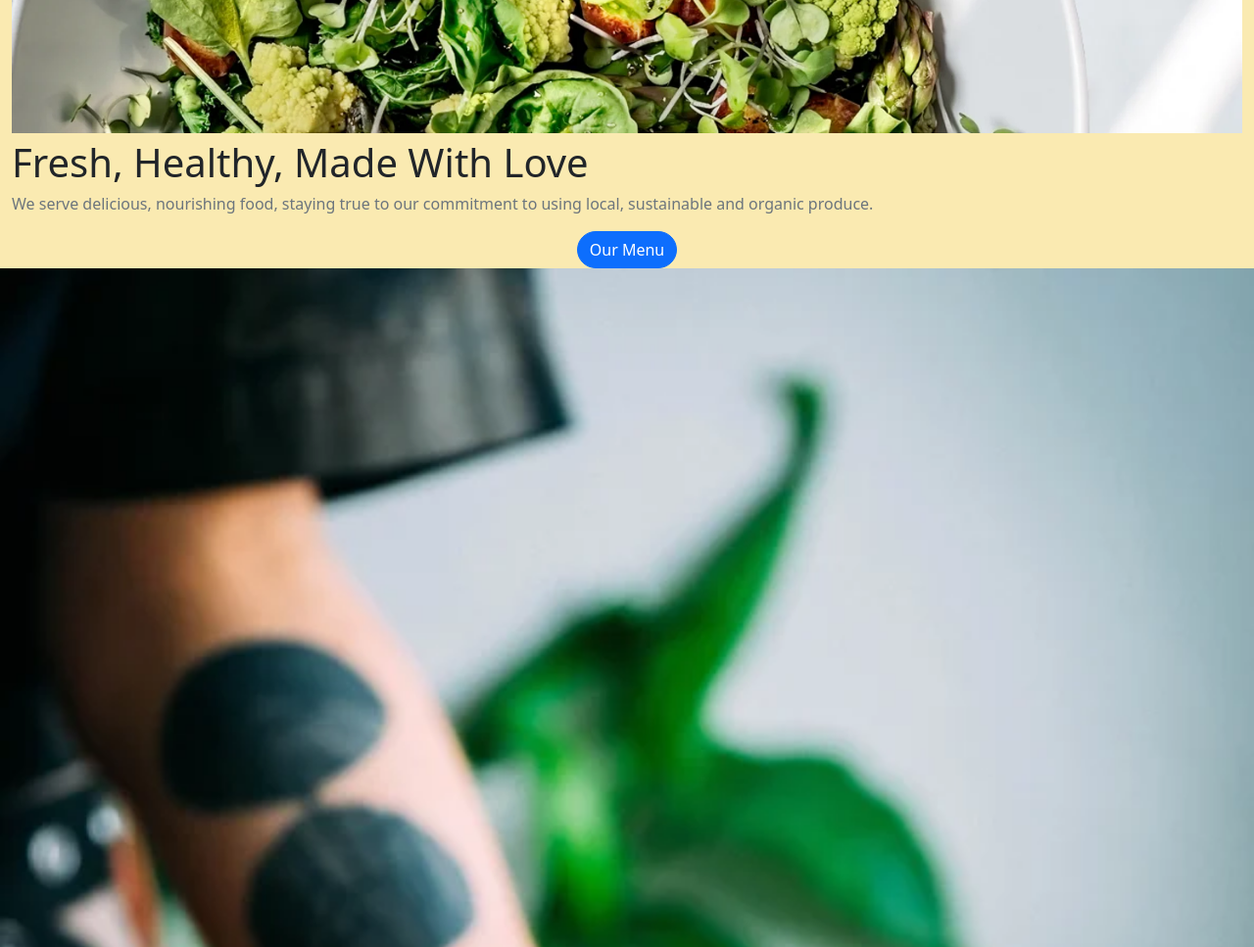
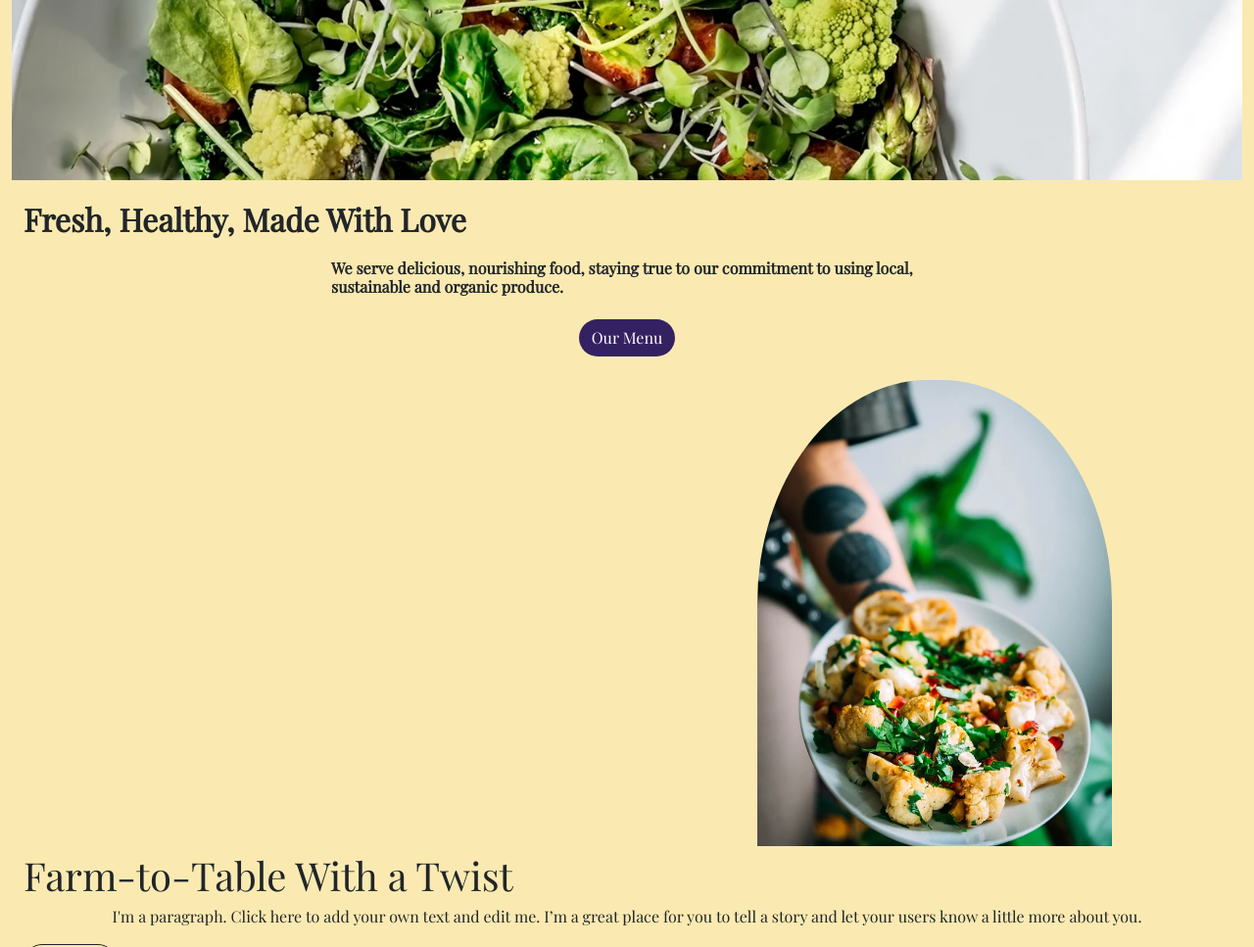
Before and after one commit to LauraSanchezLucas/lsl-geekshubs-proyecto-restaurante, a plain HTML site: page index.html in a window 1280 px wide. Shown: the part 620-1587 px from the top of the page at 98% size. Drawn offline with nearby package versions, Linux system fonts and the light colour scheme.

Commit message:
Pag. index estilo contenedor 1,2 y3

```diff
--- a/css/style.css
+++ b/css/style.css
@@ -2,7 +2,28 @@
     background-color: #FAEAB1;
     margin: 0;
     padding: 0;
+    font-family: 'Playfair Display', serif;
 }
+.tittle{
+    font-size: 2em;
+    font-weight: bold;
+}
+h6{
+    font-weight: bold;
+}
+.our-menu{
+    background-color: #342162;
+}
+
+.picture1{
+    border-top-left-radius: 48%;
+    border-top-right-radius: 48%;
+    height:100%;
+    width: 60%;
+}
+
+
+
 .box1{
     background-color: rgb(107, 142, 35);
 }
--- a/index.html
+++ b/index.html
@@ -8,27 +8,31 @@
     <link href="https://cdn.jsdelivr.net/npm/bootstrap@5.3.0-alpha1/dist/css/bootstrap.min.css" rel="stylesheet" integrity="sha384-GLhlTQ8iRABdZLl6O3oVMWSktQOp6b7In1Zl3/Jr59b6EGGoI1aFkw7cmDA6j6gD" crossorigin="anonymous">
     <link rel="stylesheet" href="https://cdn.jsdelivr.net/npm/bootstrap-icons@1.10.3/font/bootstrap-icons.css">
     <link rel="stylesheet" href="./css/style.css">
+    <link href="https://fonts.googleapis.com/css?family=Lobster" rel="stylesheet" type="text/css">
+    <link rel="preconnect" href="https://fonts.googleapis.com">
+    <link rel="preconnect" href="https://fonts.gstatic.com" crossorigin>
+    <link href="https://fonts.googleapis.com/css2?family=Playfair+Display&display=swap" rel="stylesheet">
 </head>
 <body>
     <!-- Navbar -->
   <nav class="navbar navbar-expand-sm">
     <div class="container-fluid">
-      <a class="navbar-brand ms-3" href="./index.html"><img src="./assets/logo1.png" alt="mint" width="60" height="60"></a>
+      <a class="navbar-brand ms-3" href="./index.html"><img src="./assets/logo1.png" alt="mint" width="100" height="100"></a>
       <!-- toggle from 576px -->
-      <button class="navbar-toggler " type="button" data-bs-toggle="collapse" data-bs-target="#navbarNav" aria-controls="navbarNav" aria-expanded="false" aria-label="Toggle navigation">
+      <button class="navbar-toggler" type="button" data-bs-toggle="collapse" data-bs-target="#navbarNav" aria-controls="navbarNav" aria-expanded="false" aria-label="Toggle navigation">
         <span class="navbar-toggler-icon"></span>
       </button>
       <!-- menu-sup -->
       <div class="collapse navbar-collapse col-lg-4" id="navbarNav">
         <ul class="navbar-nav ms-auto">
           <li class="nav-item">
-            <a class="nav-link active" aria-current="page" href="./pages/menu.html">Menu</a>
+            <a class="nav-link active d-flex justify-content-center fs-5" aria-current="page" href="./pages/menu.html">Menu</a>
           </li>
           <li class="nav-item">
-            <a class="nav-link active" href="./pages/ourstory.html">Our story</a>
+            <a class="nav-link active d-flex justify-content-center fs-5" href="./pages/ourstory.html">Our story</a>
           </li>
           <li class="nav-item">
-            <a class="nav-link active" href="./pages/book.html">Book a table</a>
+            <a class="nav-link active d-flex justify-content-center fs-5" href="./pages/book.htm">Book a table</a>
           </li>
         </ul>
       </div>
@@ -36,25 +40,40 @@
   </nav>
     <!-- contenedor 1 -->
     <div class="container-fluid">
+        <div class="row justify-content-center align-items-center mt-2 mb-3">
+        <img src="./assets/homefood.png" class="img-fluid"  alt="#">
+    </div>
+    <!-- contenedor 2 -->
+    <div class="container-fluid">
         <div class="row justify-content-center align-items-center">
-        <div><img src="./assets/homefood.png" class="img-fluid"  alt="#"></div>
-        <div class="col-8 col-sm-12 col-lg-12 fs-1 d-flex">Fresh, Healthy, Made With Love</div>
+            <div class="col-9 col-sm-12 col-lg-12"><p class="tittle">Fresh, Healthy, Made With Love</div>
         </div>
     </div>
-
   <!-- contenedor 2 -->
   <div class="container-fluid">
     <div class="row justify-content-center align-items-center">
-      <p class="text-secondary">We serve delicious, nourishing food, staying true to our commitment to using local, sustainable and organic produce.</p>
+      <h6 class="col-9 col-sm-6 col-lg-6 mb-4">We serve delicious, nourishing food, staying true to our commitment to using local, sustainable and organic produce.</h6>
     </div>
   </div>
-  <div class="d-flex justify-content-center align-items-center">
-    <button type="button" class="btn btn-primary rounded-pill"><a class="text-white text-decoration-none" href="./pages/menu.html" >Our Menu</a></button>
+  <!-- botton menu -->
+  <div class="d-flex justify-content-center align-items-center mb-4">
+    <button type="button" class="btn rounded-pill our-menu"><a class="text-white text-decoration-none" href="./pages/menu.html" >Our Menu</a></button>
   </div>
   <!-- contenedor 3 -->
+  <div class="container-fluid text-center">
+    <div class="row justify-content-end">
+      <div class="col-12 col-sm-6 col-lg-6 d-flex justify-content-center align-items-center">
+        <img src="./assets/coliflor.png" class="picture1" alt="...">
+    </div>
+  </div>
+    <!-- <div class="row justify-content-center align-items-center primer">
+        <img src="./assets/coliflor.png" class="picture1" alt="...">
+    </div> -->
+
   <div class="row justify-content-center align-items-center">
-    <img src="./assets/coliflor.png" class="rounded-5 rounded-top-0" alt="...">
     <div class="col-8 col-sm-12 col-lg-12 fs-1 d-flex">Farm-to-Table With a Twist</div>
+  </div>
+  <div class="row justify-content-center align-items-center">
     <p>I'm a paragraph. Click here to add your own text and edit me. I’m a great place for you to tell a story and let your users know a little more about you.</p>
   </div>
   <div class="d-flex justify-content-start align-items-center">
```
